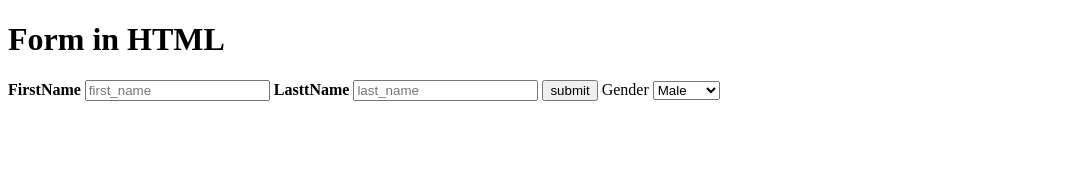
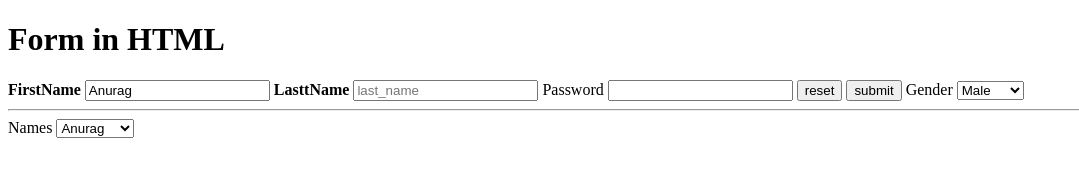
Before and after one commit to AnuragGupta1998/html, a plain HTML site: page input_form.html in a window 1280 px wide. Shown: the whole page, without its empty margins (0-1079 px from the left). Drawn offline with Linux system fonts and the light colour scheme.

Commit message:
input html form

```diff
--- a/input_form.html
+++ b/input_form.html
@@ -10,23 +10,45 @@
 <body>
 
     <h1>Form in HTML</h1>
+
     <form action="" method="post" autocomplete="on" target="_parent" accept-charset="UTF-8" enctype="application/x-www-form-urlencoded">
 
         <label for="fname"><strong>FirstName</strong></label>
-        <input type="text" name="" id="fname" placeholder="first_name">
+        <input type="text" name="" id="fname" placeholder="first_name" value="Anurag" >
+
 
         <label for="lname"><strong>LasttName</strong></label>
         <input type="text" name="" id="lname" placeholder="last_name">
+
+        <label for="password">Password</label>
+        <input type="password" name="" id="">
+
+        <!-- to reset the form -->
+        <input type="reset" value="reset">
 
         <!-- <input type="submit" value="submit"> -->
         <button type="submit">submit</button>
 
         <label for="">Gender</label>
-        <select name="gender" id="" au>
+        <select name="gender" id="" autocomplete="" >
             <option value="male">Male</option>
             <option value="female">Female</option>
+
         </select>
+        <hr>
+
+        <label for="name">Names</label>
+        <select name="Names" id="name">
+            <option value="An">Anurag</option>
+            <option value="Aa">Ashutosh</option>
+            <option value="He">Hemant</option>
+            <option value="As">Ashish</option>
+        </select>
+
+
     </form>
+
+
 
 
 
```
